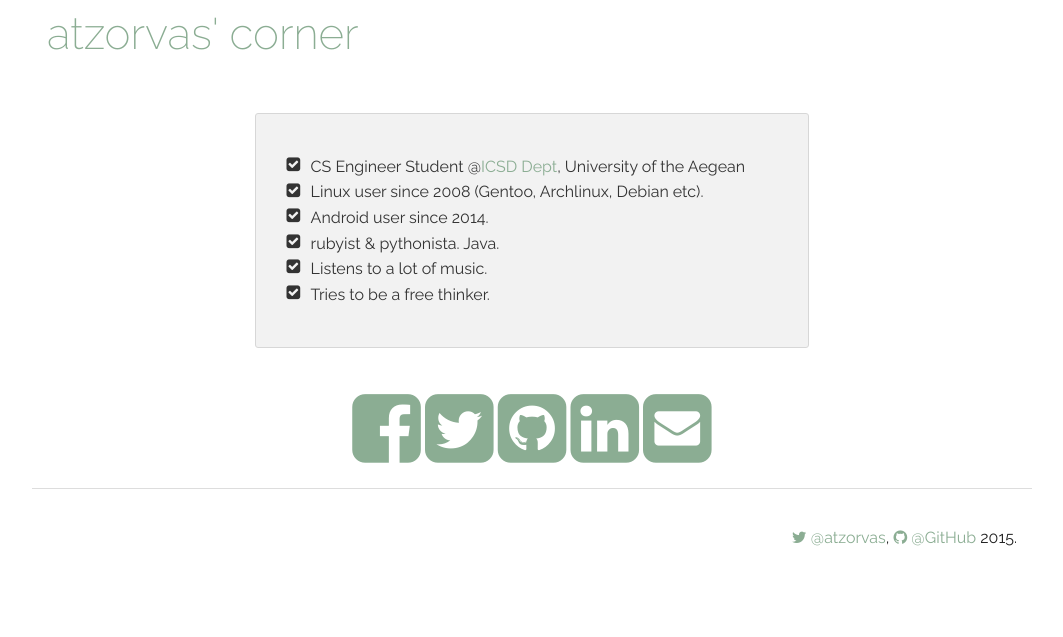
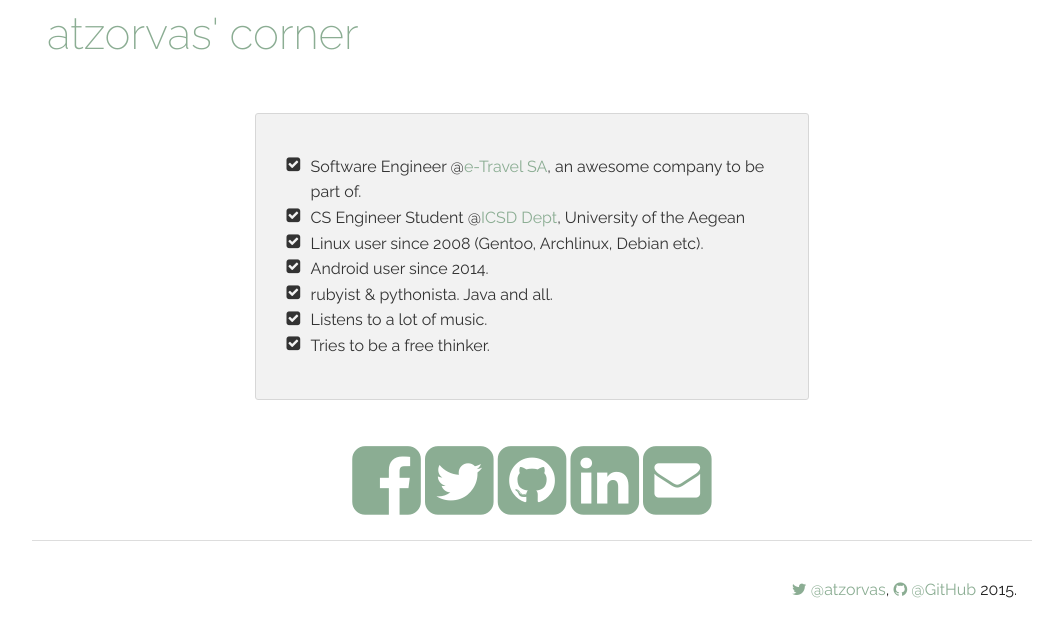
Before and after one commit to daigofuji/jekyll-foundation-5-starter, a Jekyll site: the page built from index.md, in a window 1280 px wide. Shown: the top 637 px of the page, without its empty margins (108-1171 px from the left). Built offline with Jekyll 4.4.1, drawn with Linux system fonts in a browser that asks for light colours; nearby versions of some CDN libraries.

Commit message:
add job status

```diff
--- a/index.md
+++ b/index.md
@@ -10,10 +10,11 @@ keywords: tzorvas, atzorvas, github, jekyll
     <div class="panel radius mvl">
       <p>
       <ul class="fa-ul">
+        <li><i class="fa-li fa fa-check-square"></i>Software Engineer @<a href="https://www.linkedin.com/company/e-travel-sa">e-Travel SA</a>, an awesome company to be part of.</li>
         <li><i class="fa-li fa fa-check-square"></i>CS Engineer Student @<a href="//www.icsd.aegean.gr/icsd_en">ICSD Dept</a>, University of the Aegean</li>
         <li><i class="fa-li fa fa-check-square"></i>Linux user since 2008 (Gentoo, Archlinux, Debian etc).</li>
         <li><i class="fa-li fa fa-check-square"></i>Android user since 2014.</li>
-        <li><i class="fa-li fa fa-check-square"></i>rubyist & pythonista. Java.</li>
+        <li><i class="fa-li fa fa-check-square"></i>rubyist & pythonista. Java and all.</li>
         <li><i class="fa-li fa fa-check-square"></i>Listens to a lot of music.</li>
         <li><i class="fa-li fa fa-check-square"></i>Tries to be a free thinker.</li>
       </ul>
```
